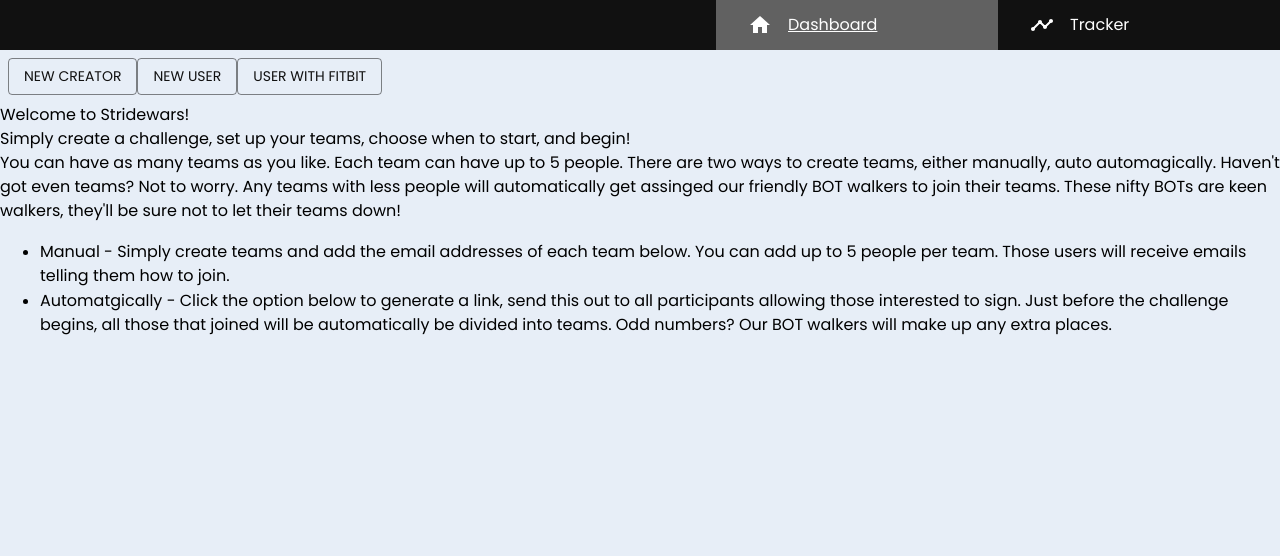
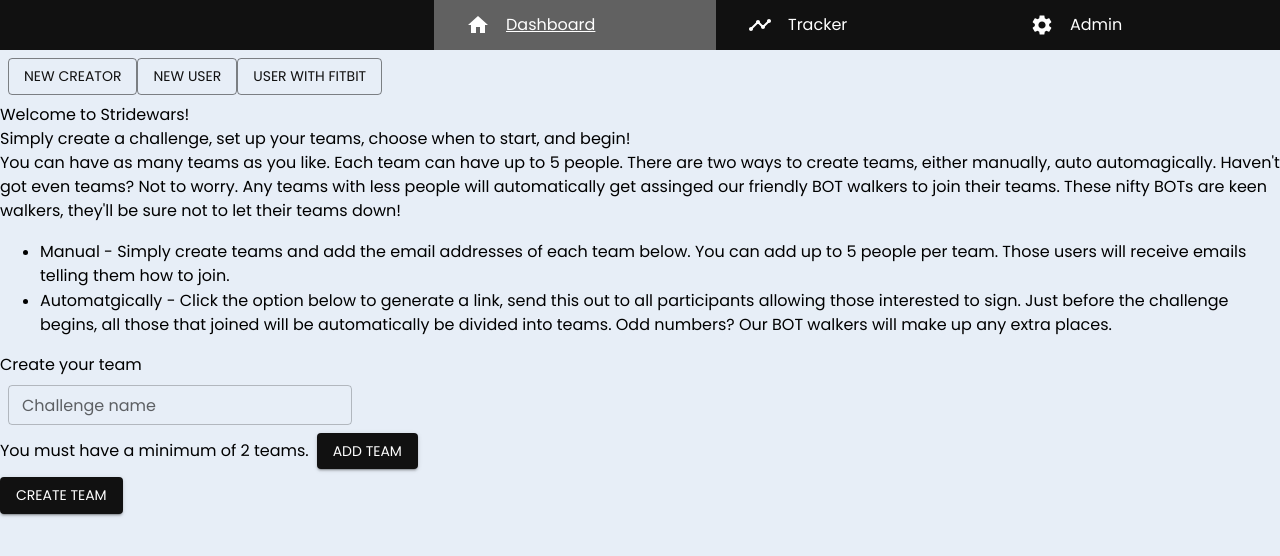
Before and after one commit to michaeljholmes/fitbit-poc, a React (Vite) app: page /dashboard in a window 1280 px wide. Shown: the top 556 px of the page. Built offline with nearby package versions, Linux system fonts and the light colour scheme; a web font is replaced by a local one.

Commit message:
create challenge form

```diff
--- /dev/null
+++ b/src/form/CreateChallengeForm.tsx
@@ -0,0 +1,133 @@
+import { Button, TextField, Box, Typography, Stack } from "@mui/material";
+import {
+  useForm,
+  Controller,
+  SubmitHandler,
+  useFieldArray,
+} from "react-hook-form";
+import * as yup from "yup";
+import { yupResolver } from "@hookform/resolvers/yup";
+import { rem } from "polished";
+import { ErrorMessage } from '@hookform/error-message';
+import { CreateTeam, Team } from "./CreateTeam";
+
+interface Challenge {
+  challenge: string;
+  teams: Team[];
+}
+
+
+const minimumTeams = 2;
+const maxTotal = 4;
+
+const teamSchema = yup.object({
+  teamName: yup.string().required("Required").max(50, "50 character limit"),
+  members: yup
+    .array()
+    .of(
+      yup.object({
+        value: yup
+          .string()
+          .email("Email must be valid")
+          .required("Required")
+          .max(60),
+      }),
+    )
+    .min(1, "Each team must have at least one member")
+    .required()
+});
+
+
+const challengeSchema = yup.object({
+  challenge: yup.string().required("Required").max(50, "50 character limit"),
+  teams: yup
+    .array()
+    .of(teamSchema)
+    .min(minimumTeams, `You need at least ${minimumTeams} teams`)
+    .required()
+});
+
+export const CreateChallengeForm = () => {
+  const { handleSubmit, control, watch, formState: {errors}, getValues} = useForm<Challenge>({
+    mode: "onBlur",
+    defaultValues: {
+      challenge: "",
+      teams: [],
+    },
+    resolver: yupResolver(challengeSchema),
+  });
+
+  const onSubmit: SubmitHandler<Challenge> = (data) => {
+    console.log("SUBMITTED");
+    console.log(data);
+  };
+
+  const { fields, append, remove } = useFieldArray({
+    control,
+    name: "teams",
+  });
+
+  console.log(errors);
+  console.log({values: getValues()})
+
+  return (
+    <>
+      <Typography>Create your team</Typography>
+      <form onSubmit={handleSubmit(onSubmit)}>
+        <Controller
+          name="challenge"
+          control={control}
+          render={({ field, fieldState }) => {
+            return (
+              <TextField
+                sx={{ m: 1 }}
+                size="small"
+                label="Challenge name"
+                variant="outlined"
+                {...field}
+                error={Boolean(fieldState.error)}
+                helperText={fieldState.error?.message}
+              />
+            );
+          }}
+        />
+        <Stack flexDirection="row" alignItems={"center"}>
+          <Typography>
+            You must have a minimum of {minimumTeams} teams.
+          </Typography>
+          <Button
+            sx={{ ml: 1 }}
+            variant="contained"
+            disabled={fields.length >= maxTotal}
+            onClick={() => append({teamName: "", members: []})}
+          >
+            Add team
+          </Button>
+        </Stack>
+        {fields.map((item, index) => (
+          <Box key={item.id}>
+            <Stack flexDirection="row">
+              <CreateTeam
+                name={`teams.[${index}]`}
+                control={control}
+                errors={errors}
+              />
+              <Button
+                variant="contained"
+                sx={{ height: rem(40), mt: 1 }}
+                onClick={() => remove(index)}
+              >
+                Remove team
+              </Button>
+            </Stack>
+          </Box>
+        ))}
+        {errors?.teams?.root?.message && <Typography>Own Error -{errors.teams.root.message}</Typography>}
+        {/* <ErrorMessage errors={errors} name="teams"/> */}
+        <Button sx={{ mt: 1 }} variant="contained" type="submit">
+          Create Team
+        </Button>
+      </form>
+    </>
+  );
+};
--- /dev/null
+++ b/src/form/CreateTeam.tsx
@@ -0,0 +1,92 @@
+import { TextField, Stack, Typography, Button, Box } from "@mui/material";
+import { rem } from "polished";
+import { Controller, useFieldArray } from "react-hook-form";
+import { ErrorMessage } from '@hookform/error-message';
+
+export interface Team {
+    teamName: string;
+    members: { value: string }[];
+}
+
+interface CreateTeamProps {
+    control: any;
+    errors: any;
+    maxTotal?: number;
+    name: string;
+}
+
+export const CreateTeam = ({control, errors, maxTotal= 4, name}: CreateTeamProps) => {
+
+    const { fields, append, remove } = useFieldArray({
+        control,
+        name: `${name}.members`,
+      });
+
+    return(
+        <Stack>
+        <Controller
+          name={`${name}.teamName`}
+          control={control}
+          render={({ field, fieldState }) => {
+            return (
+              <TextField
+                sx={{ m: 1, width: rem(250)}}
+                size="small"
+                label="Team name"
+                variant="outlined"
+                {...field}
+                error={Boolean(fieldState.error)}
+                helperText={fieldState.error?.message}
+              />
+            );
+          }}
+        />
+        <Stack flexDirection="row" alignItems={"center"}>
+          <Typography>
+            Each team can have up to {maxTotal} members, you can add{" "}
+            {maxTotal - fields.length === 0 ? "no" : maxTotal - fields.length}{" "}
+            more.
+          </Typography>
+          <Button
+            sx={{ ml: 1 }}
+            variant="contained"
+            disabled={fields.length >= maxTotal}
+            onClick={() => append({value: ""})}
+          >
+            Add team member
+          </Button>
+        </Stack>
+        {fields.map((item, index) => (
+          <Box key={item.id}>
+            <Stack flexDirection="row">
+              <Controller
+                name={`${name}.members.[${index}].value`}
+                control={control}
+                render={({ field, fieldState }) => {
+                  return (
+                    <TextField
+                      sx={{ m: 1 }}
+                      size="small"
+                      label="Text field"
+                      variant="outlined"
+                      {...field}
+                      error={Boolean(fieldState.error)}
+                      helperText={fieldState.error?.message}
+                    />
+                  );
+                }}
+              />
+              <Button
+                variant="contained"
+                sx={{ height: rem(40), mt: 1 }}
+                onClick={() => remove(index)}
+              >
+                Remove member
+              </Button>
+            </Stack>
+          </Box>
+        ))}
+        <ErrorMessage errors={errors} name={`[${name}].members`}/>
+      </Stack>
+    );
+}
--- a/src/pages/Dashboard/CreateChallenge.tsx
+++ b/src/pages/Dashboard/CreateChallenge.tsx
@@ -1,4 +1,5 @@
 import { Typography } from "@mui/material";
+import { CreateChallengeForm } from "../../form/CreateChallengeForm";
 
 export const CreateChallenge = () => {
     return (
@@ -28,7 +29,7 @@ export const CreateChallenge = () => {
                     </Typography>
                 </li>
             </ul>
-
+            <CreateChallengeForm />
         </>
     );
 }
--- a/src/pages/Dashboard/FitBitIntegration.tsx
+++ b/src/pages/Dashboard/FitBitIntegration.tsx
@@ -1,7 +1,36 @@
-import { Typography } from "@mui/material";
+import { Button, Stack, Typography } from "@mui/material";
+import { rem } from "polished";
 
 export const FitBitIntegration = () => {
+
+    if(true) {
+        return(
+            <>
+                <Typography>
+                    You're all setup.
+                </Typography>
+                <Typography>
+                    If for any reason you need to disconnect, or switch Fitbit accounts, disconnect your fitbit account from Stridewars by selecting 'Disconnect' below.
+                </Typography>
+                <Button sx={{width: rem(150)}} variant="outlined" onClick={() =>{}}>Disconnect</Button>
+            </>
+        );
+    }
+
     return (
-        <Typography>Fitbit Integration</Typography>
+        <Stack>
+            <Typography variant="h3">
+                Fitbit Integration
+            </Typography>
+            <Typography>
+                If you already own a fitbit, simply click the 'integrate' button below
+            </Typography>
+            <Typography variant="h3">
+                New to Fitbit?
+            </Typography>
+            <Typography>
+                Simple create an account (you must have a gmail account), set up your mobile phone as the tracker, then come back and integration above.
+            </Typography>
+        </Stack>
     );
 }
--- a/src/routing/routes.tsx
+++ b/src/routing/routes.tsx
@@ -1,6 +1,7 @@
-import EmailIcon from "@mui/icons-material/Email";
 import HomeIcon from "@mui/icons-material/Home";
-import TimeLineIcon from "@mui/icons-material/Timeline";
+import TimeLineIcon from "@mui/icons-material/TimeLine";
+import SettingIcon from "@mui/icons-material/Settings";
+
 import { Route } from "./nav";
 
 export const routes: Route[] = [
@@ -14,4 +15,9 @@ export const routes: Route[] = [
     icon: <TimeLineIcon />,
     text: "Tracker",
   },
+  {
+    to: "/dashboard/admin",
+    icon: <SettingIcon />,
+    text: "Admin",
+  },
 ];
```
Also changed, not shown: package.json (+6 -2 lines), src/form/TestForm.tsx (deleted, +0 -76 lines), 1 other file (tests, documents, lock files or other folders).
